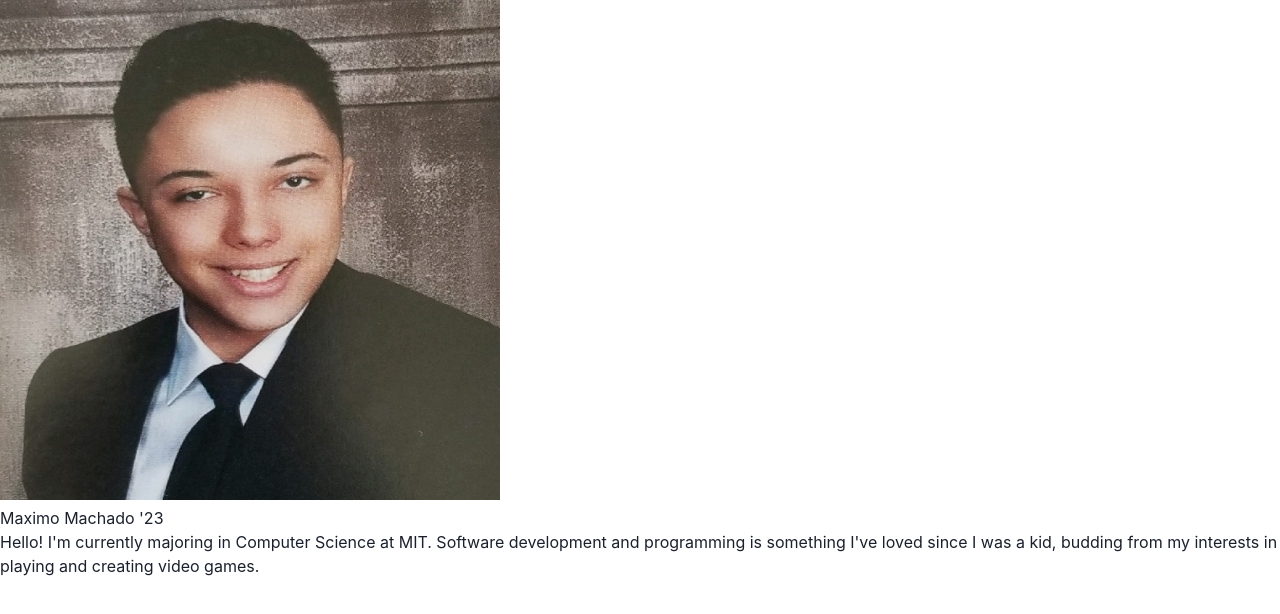
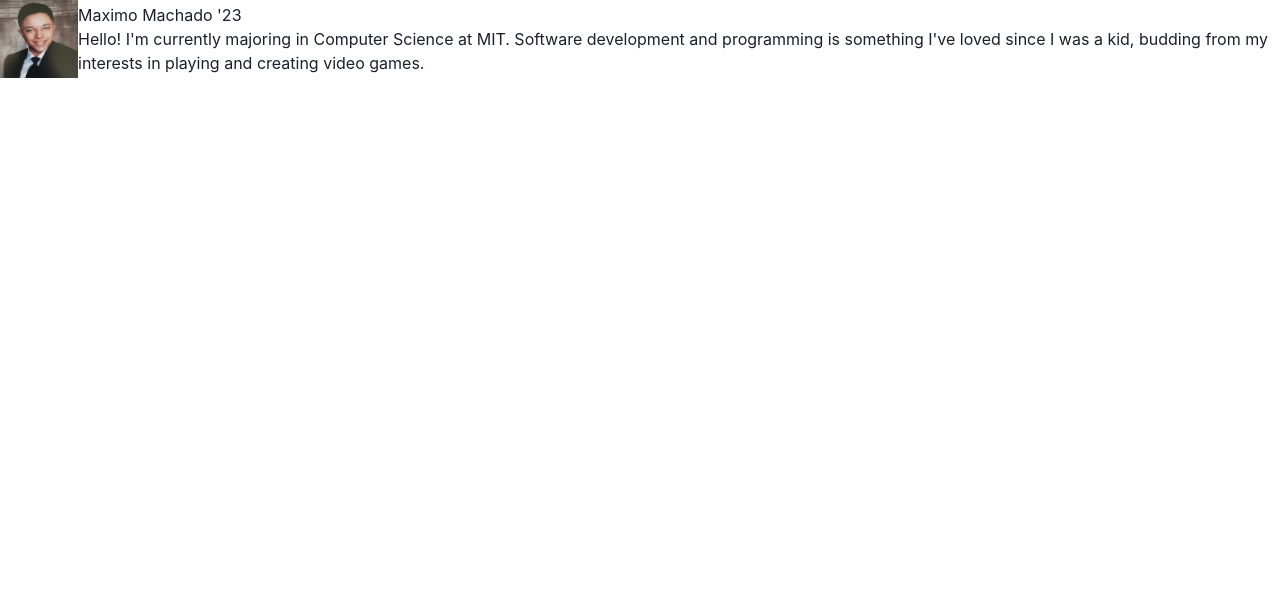
Before and after one commit to MaximoMachado/personal-website, a Next.js app: page / in a window 1280 px wide. Shown: the top 614 px of the page. Built offline with nearby package versions, Linux system fonts and the light colour scheme.

Commit message:
Utilize chakra components

```diff
--- a/pages/index.tsx
+++ b/pages/index.tsx
@@ -1,9 +1,10 @@
 import Head from 'next/head'
 import Image from 'next/image'
+import { Box, Center } from '@chakra-ui/react'
 
 export default function Home() {
   return (
-    <div>
+    <>
       <Head>
         <title>Maximo Machado</title>
         <meta name="description" content="A website featuring software developer and photographer Maximo Machado." />
@@ -11,13 +12,14 @@ export default function Home() {
       </Head>
 
       <main>
+        <Center >
           <Image
             src="/images/profile.png"
             alt="Picture of Maximo Machado"
-          width={500}
-          height={500}
+            width={100}
+            height={100}
           />
-        <div>
+          <Box >
             <h1>
               Maximo Machado '23
             </h1>
@@ -25,8 +27,9 @@ export default function Home() {
               Hello! I'm currently majoring in Computer Science at MIT.
               Software development and programming is something I've loved since I was a kid, budding from my interests in playing and creating video games.
             </p>
-        </div>
+          </Box >
+        </Center >
       </main>
-    </div>
+    </>
   )
 }
```
Lines whose indentation alone changed are shown as unchanged.
